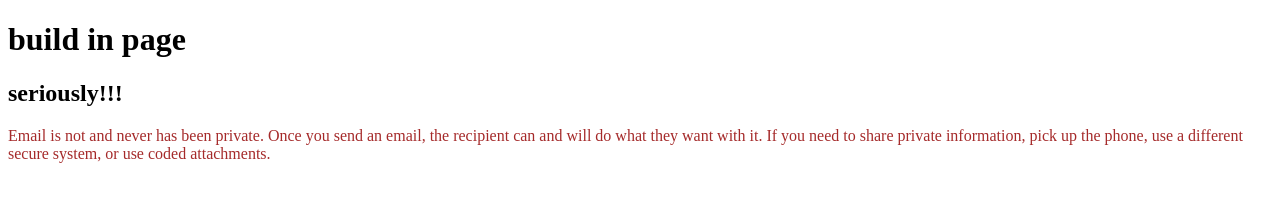
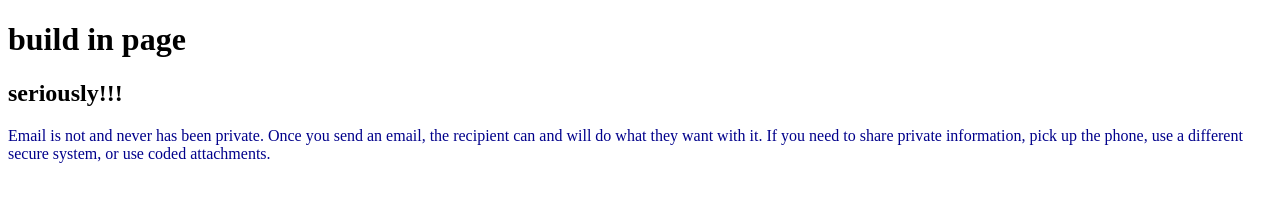
Before and after one commit to alvy03/my-first-repo, a plain HTML site: page index.html in a window 1280 px wide. Drawn offline with Linux system fonts and the light colour scheme.

Commit message:
color changed

```diff
--- a/style.css
+++ b/style.css
@@ -1,3 +1,3 @@
 p{
-    color: brown;
+    color: darkblue;
 }
```
